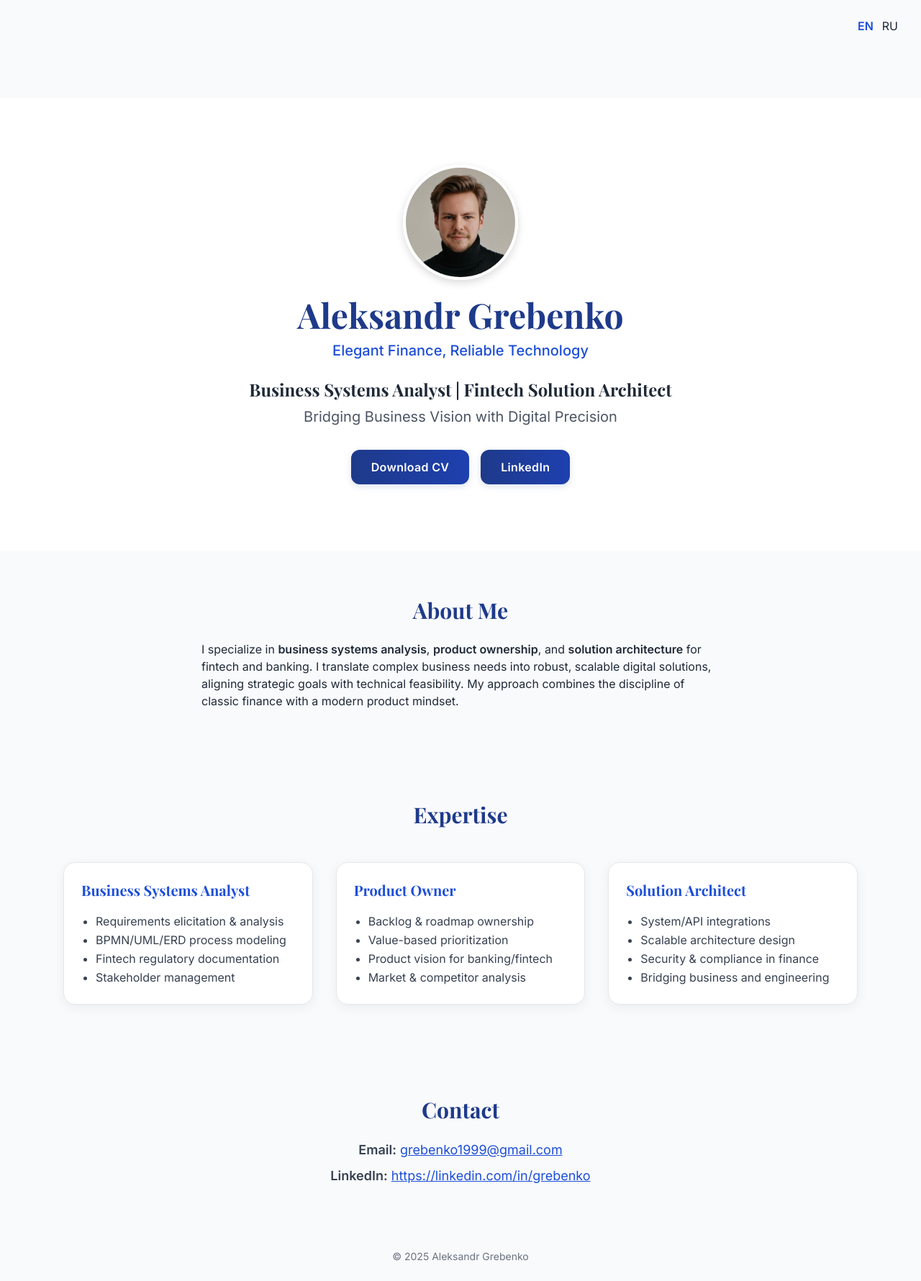
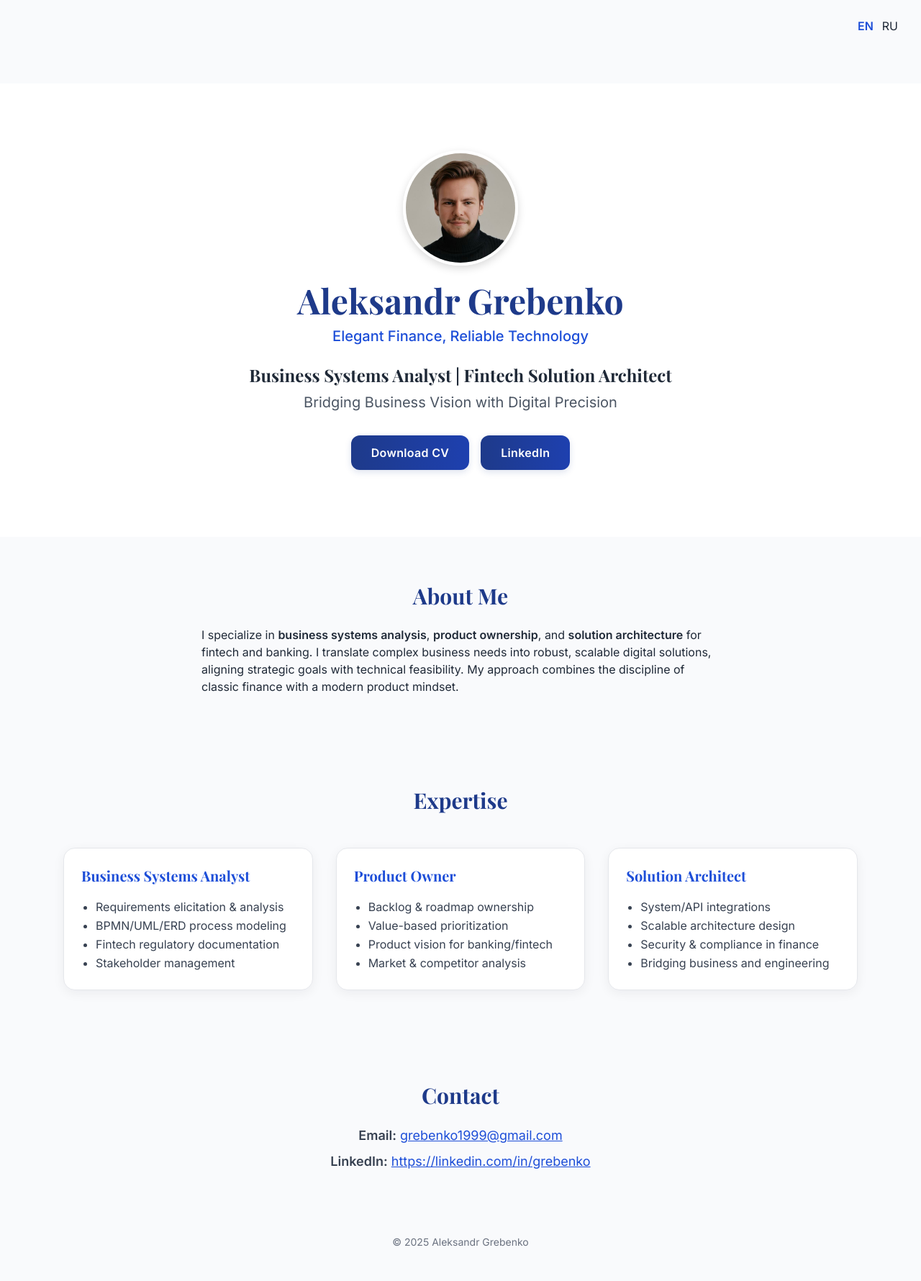
Before and after one commit to grebenko/grebenko.github.io, a Jekyll site: the page built from en.md, in a window 1280 px wide. Shown: the whole page at 72% size. Built offline with Jekyll 4.4.1, drawn with Linux system fonts in a browser that asks for light colours; nearby versions of some CDN libraries.

Commit message:
Update default.html

```diff
--- a/_layouts/default.html
+++ b/_layouts/default.html
@@ -19,7 +19,7 @@
 </head>
 <body class="antialiased">
   <!-- Переключатель языка -->
-  <div class="flex justify-end pt-6 pr-8 pb-6 max-w-7xl mx-auto">
+  <div class="flex justify-end pt-6 pr-8 pb-1 max-w-7xl mx-auto">
     {% include lang-switcher.html %}
   </div>
 
```
